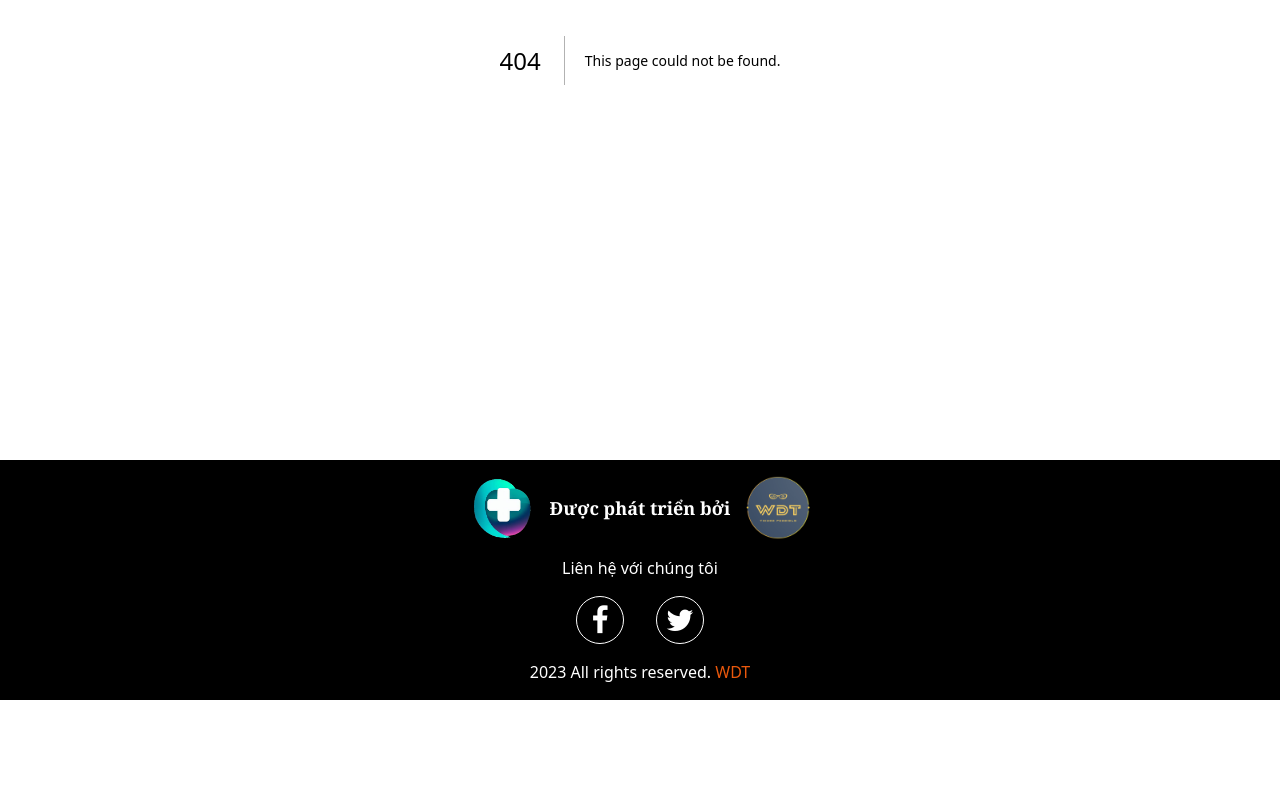
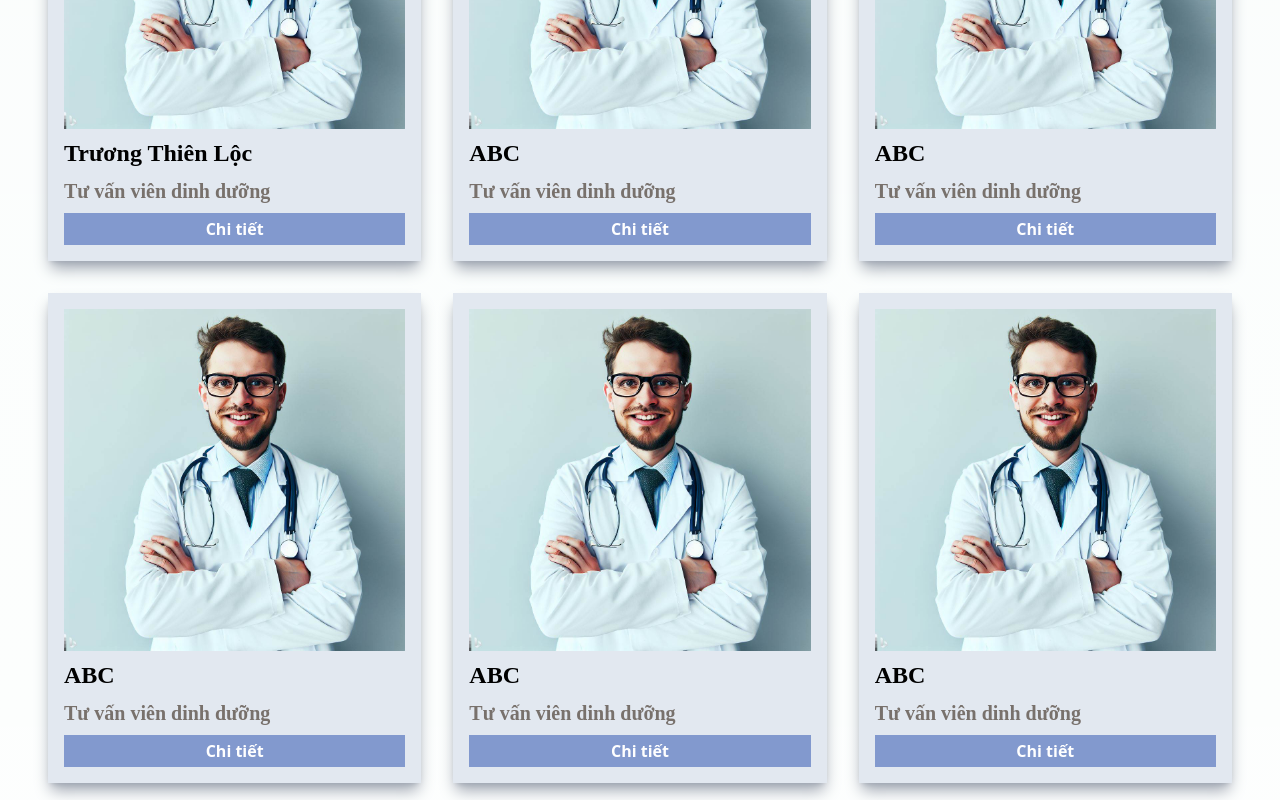
Before and after one commit to truongthienloc/hp_online_fe, a Next.js app: page /booking in a window 1280 px wide. Before the commit this address had no page. Shown: the part 340-1140 px from the top of the page. Before the commit the page ends 1040 px from the top, so only its background shows below. Built offline with nearby package versions, Linux system fonts and the light colour scheme.

Commit message:
Create Booking page

```diff
--- /dev/null
+++ b/src/pages/booking/index.tsx
@@ -0,0 +1,85 @@
+import { useRouter } from 'next/router';
+
+function BookingPage() {
+    return (
+        <main className="min-h-screen justify-center p-12 pt-28 flex flex-row gap-8 flex-wrap">
+            <DoctorItem
+                name="Trương Thiên Lộc"
+                title="Tư vấn viên dinh dưỡng"
+                avatar="images/doctor-01.jpg"
+            />
+            <DoctorItem
+                name="ABC"
+                title="Tư vấn viên dinh dưỡng"
+                avatar="images/doctor-01.jpg"
+            />
+            <DoctorItem
+                name="ABC"
+                title="Tư vấn viên dinh dưỡng"
+                avatar="images/doctor-01.jpg"
+            />
+            <DoctorItem
+                name="ABC"
+                title="Tư vấn viên dinh dưỡng"
+                avatar="images/doctor-01.jpg"
+            />
+            <DoctorItem
+                name="ABC"
+                title="Tư vấn viên dinh dưỡng"
+                avatar="images/doctor-01.jpg"
+            />
+            <DoctorItem
+                name="ABC"
+                title="Tư vấn viên dinh dưỡng"
+                avatar="images/doctor-01.jpg"
+            />
+            <DoctorItem
+                name="ABC"
+                title="Tư vấn viên dinh dưỡng"
+                avatar="images/doctor-01.jpg"
+            />
+            <DoctorItem
+                name="ABC"
+                title="Tư vấn viên dinh dưỡng"
+                avatar="images/doctor-01.jpg"
+            />
+        </main>
+    );
+}
+
+export default BookingPage;
+
+interface IDoctorItemProps {
+    id?: string;
+    name: string;
+    title: string;
+    avatar: string;
+}
+
+function DoctorItem({ id, name, title, avatar }: IDoctorItemProps) {
+    const router = useRouter();
+
+    const handleClickDetail = () => {
+        if (!id) {
+            return;
+        }
+
+        router.push(`/booking/${id}`);
+    };
+
+    return (
+        <div className="p-4 basis-80 max-w-[580px] flex-grow flex-shrink-0 bg-slate-200 shadow-gray-400 shadow-lg flex flex-col gap-2">
+            <img src={avatar} alt={name} />
+            <p className="font-bold font-time-new-roman text-2xl">{name}</p>
+            <p className="font-bold font-time-new-roman text-xl text-stone-500">
+                {title}
+            </p>
+            <button
+                className="bg-primary font-semibold text-white p-1"
+                onClick={handleClickDetail}
+            >
+                Chi tiết
+            </button>
+        </div>
+    );
+}
--- a/src/styles/authPage.module.scss
+++ b/src/styles/authPage.module.scss
@@ -5,7 +5,7 @@ $primary-color: #8299ce;
 
 .auth-intro {
     img {
-        box-shadow: 0px 10px 0 0 $primary-color;
+        box-shadow: 0px 14px 0 0 $primary-color;
         ::before {
         }
 
```
Also changed, not shown: 1 other file (tests, documents, lock files or other folders).
